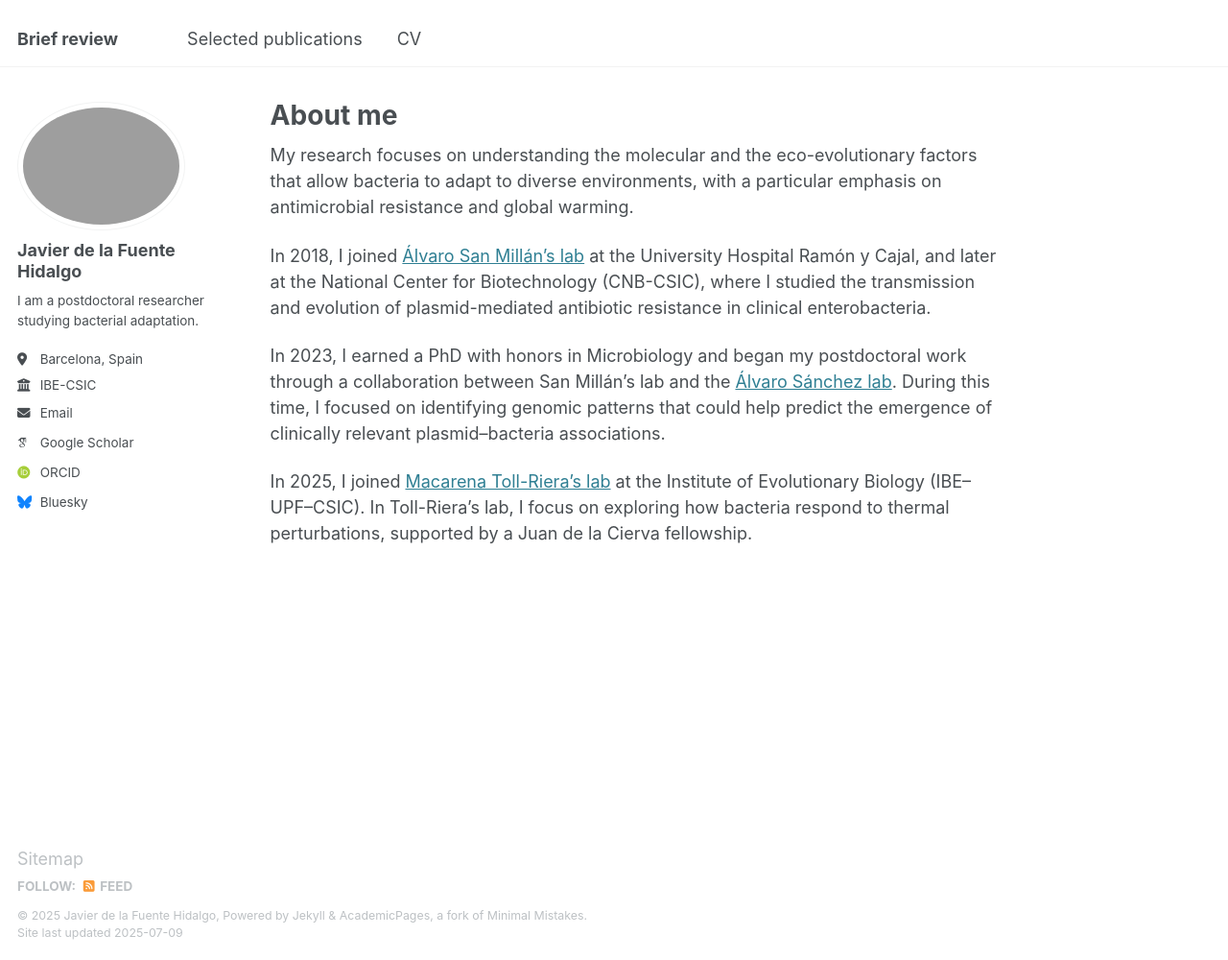
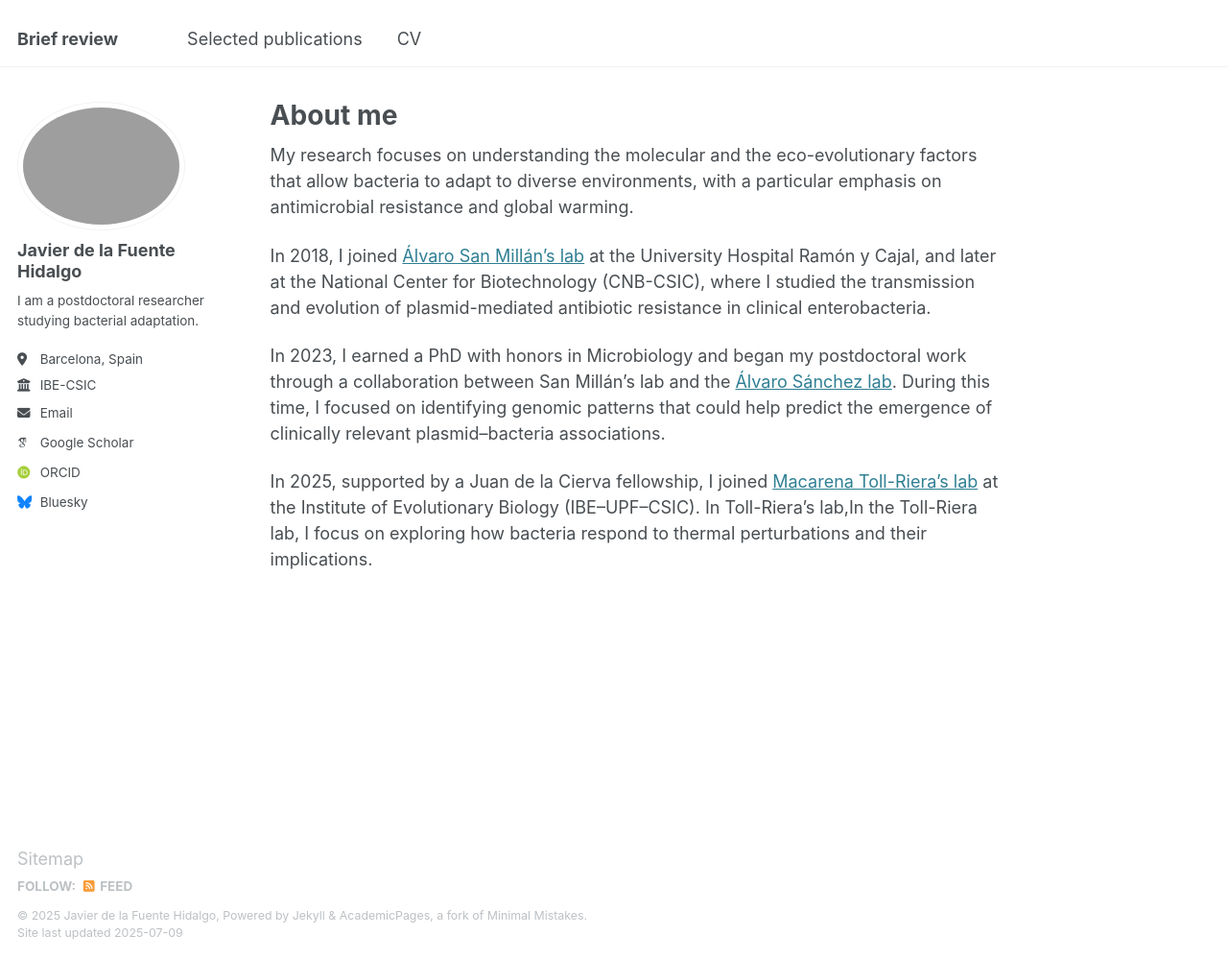
Before and after one commit to DelaFuenteJavier/delafuentejavier.github.io, a Jekyll site: the page built from _pages/about.md, in a window 1280 px wide and 1000 px high. Shown: the whole window at 96% size. Built offline with Jekyll 4.4.1, drawn with Linux system fonts in a browser that asks for light colours; some web fonts are replaced.

Commit message:
Update about.md

```diff
--- a/_pages/about.md
+++ b/_pages/about.md
@@ -12,4 +12,4 @@ In 2018, I joined [Álvaro San Millán’s lab](https://www.plasmidlab.es/) at t
 
 In 2023, I earned a PhD with honors in Microbiology and began my postdoctoral work through a collaboration between San Millán’s lab and the [Álvaro Sánchez lab](https://sanchezlaboratory.weebly.com/). During this time, I focused on identifying genomic patterns that could help predict the emergence of clinically relevant plasmid–bacteria associations.
 
-In 2025, I joined [Macarena Toll-Riera’s lab](https://www.ibe.upf-csic.es/evolutionary-microbiology-group) at the Institute of Evolutionary Biology (IBE–UPF–CSIC). In Toll-Riera’s lab, I focus on exploring how bacteria respond to thermal perturbations, supported by a Juan de la Cierva fellowship.
+In 2025, supported by a Juan de la Cierva fellowship, I joined [Macarena Toll-Riera’s lab](https://www.ibe.upf-csic.es/evolutionary-microbiology-group) at the Institute of Evolutionary Biology (IBE–UPF–CSIC). In Toll-Riera’s lab,In the Toll-Riera lab, I focus on exploring how bacteria respond to thermal perturbations and their implications.
```
